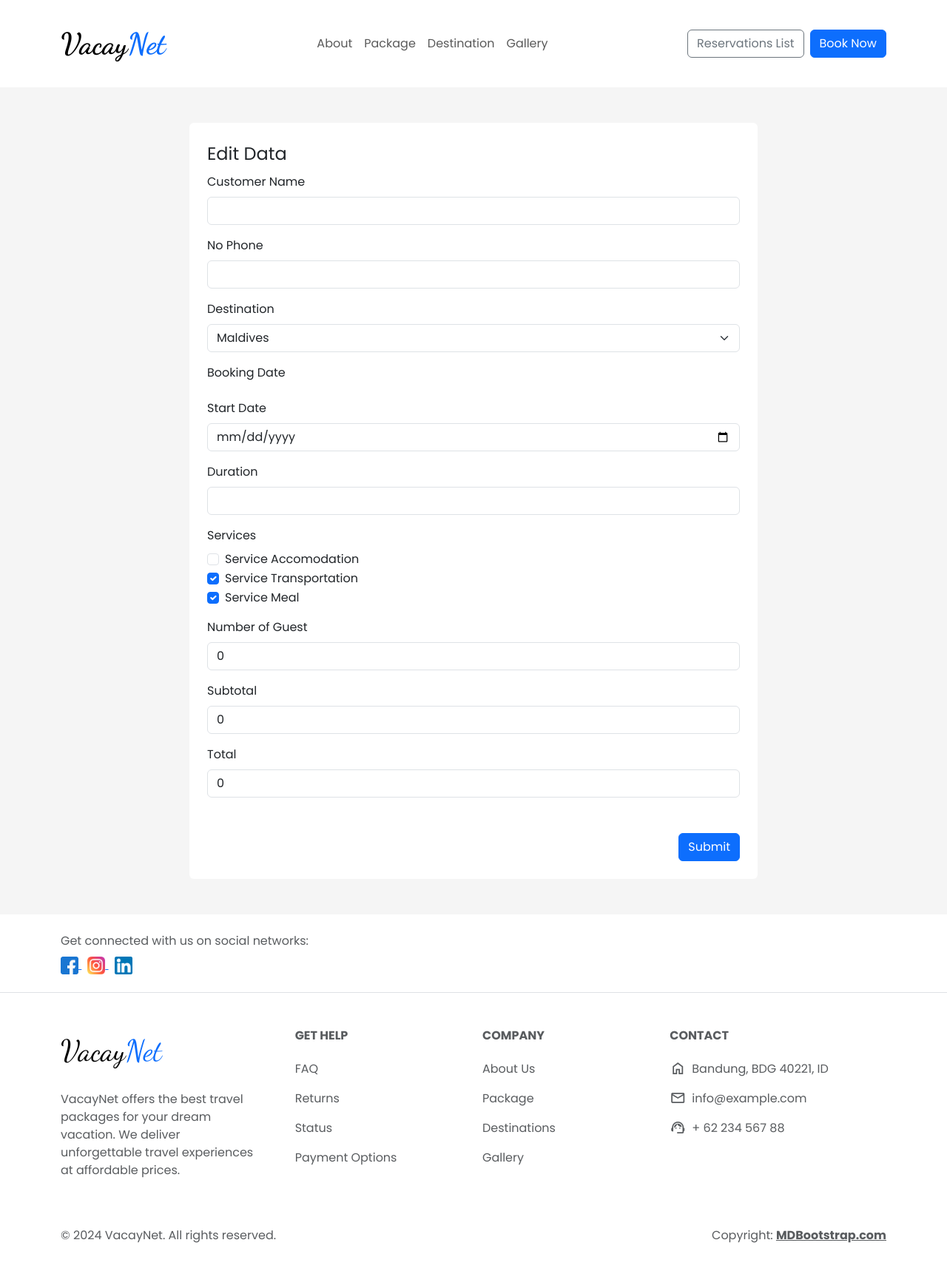
After one commit to imanmaulana1/vacation-website, a PHP site: page /edit-reservation.php?id=1 in a window 1280 px wide. The commit adds this page. Shown: the whole page at 74% size. Run offline with PHP 8.4, Linux system fonts and the light colour scheme; data that the repository does not hold is empty.

Commit message:
feat: add update operation for reservations

```diff
--- /dev/null
+++ b/assets/css/edit-reservation.css
@@ -0,0 +1,8 @@
+body {
+  background-color: #f5f5f5;
+}
+
+.max-w-md {
+  max-width: 768px;
+  width: 100%;
+}
--- /dev/null
+++ b/assets/js/edit.js
@@ -0,0 +1,48 @@
+$(document).ready(function () {
+  function getSubTotal(
+    duration,
+    serviceTransportasi,
+    servicePenginapan,
+    serviceMakanan
+  ) {
+    let subTotal = 0;
+
+    if (serviceMakanan) {
+      subTotal += 500000;
+    }
+    if (serviceTransportasi) {
+      subTotal += 1200000;
+    }
+    if (servicePenginapan) {
+      subTotal += 1000000;
+    }
+
+    return subTotal * duration;
+  }
+
+  function getTotal(guest, subTotal) {
+    return guest * subTotal;
+  }
+
+  function updateTotals() {
+    let duration = parseInt($('#duration').val()) || 0;
+    let transportasi = $('#transportasi').is(':checked');
+    let makanan = $('#makanan').is(':checked');
+    let penginapan = $('#penginapan').is(':checked');
+    let guest = parseInt($('#guest').val()) || 0;
+
+    let subTotal = getSubTotal(duration, transportasi, penginapan, makanan);
+    let total = getTotal(guest, subTotal);
+
+    $('#subTotal').val(subTotal);
+    $('#total').val(total);
+  }
+
+  // Event listeners
+  $('#duration, #transportasi, #makanan, #penginapan, #guest').on(
+    'change',
+    updateTotals
+  );
+
+  updateTotals();
+});
--- a/booking.php
+++ b/booking.php
@@ -1,8 +1,5 @@
 <?php
 
-
 require 'config/database.php';
-
 require 'functions/add.php';
-
 require 'views/booking.view.php';
--- /dev/null
+++ b/edit-reservation.php
@@ -0,0 +1,5 @@
+<?php
+
+require 'config/database.php';
+require 'functions/update.php';
+require 'views/edit-reservations.view.php';
--- a/functions/update.php
+++ b/functions/update.php
@@ -1 +1,15 @@
 <?php
+
+$id = $_GET['id'];
+
+if (isset($id)) {
+    $query = "SELECT * FROM pesanan WHERE id_pesanan = '$id'";
+
+    $result = mysqli_query($conn, $query);
+
+    if (!$result) {
+        die("Query failed: " . mysqli_error($conn));
+    }
+
+    $data = mysqli_fetch_assoc($result);
+}
--- a/index.php
+++ b/index.php
@@ -1,5 +1,4 @@
 <?php
 
 require 'config/database.php';
-
 require 'views/index.view.php';
--- /dev/null
+++ b/views/edit-reservations.view.php
@@ -0,0 +1,123 @@
+<!DOCTYPE html>
+<html lang="en">
+
+<head>
+    <meta charset="UTF-8">
+    <meta name="viewport" content="width=device-width, initial-scale=1.0">
+    <title>Document</title>
+
+    <!-- Google Fonts -->
+    <link rel="preconnect" href="https://fonts.googleapis.com">
+    <link rel="preconnect" href="https://fonts.gstatic.com" crossorigin>
+    <link href="https://fonts.googleapis.com/css2?family=Bebas+Neue&family=Dancing+Script:wght@400..700&family=Poppins:ital,wght@0,100;0,200;0,300;0,400;0,500;0,600;0,700;0,800;0,900;1,100;1,200;1,300;1,400;1,500;1,600;1,700;1,800;1,900&display=swap" rel="stylesheet">
+
+    <!-- Google Icons -->
+    <link rel="stylesheet" href="https://fonts.googleapis.com/css2?family=Material+Symbols+Outlined:opsz,wght,FILL,GRAD@24,400,0,0" />
+
+    <!-- Bootstrap CDN -->
+    <link href="https://cdn.jsdelivr.net/npm/bootstrap@5.3.3/dist/css/bootstrap.min.css" rel="stylesheet" integrity="sha384-QWTKZyjpPEjISv5WaRU9OFeRpok6YctnYmDr5pNlyT2bRjXh0JMhjY6hW+ALEwIH" crossorigin="anonymous">
+
+    <!-- Custom CSS -->
+    <link rel="stylesheet" href="./assets/css/styles.css">
+    <link rel="stylesheet" href="./assets/css/edit-reservation.css">
+</head>
+
+<body>
+    <?php include 'partials/header.php' ?>
+
+    <main>
+        <div class="container ">
+            <div class="row">
+                <div class="col-12 mx-auto">
+                    <form action="reservations.php" method="POST" class="max-w-md mx-auto m-5 p-4 bg-white rounded">
+                        <fieldset>
+                            <legend>Edit Data</legend>
+                            <div class="mb-3">
+                                <label for="name" class="form-label">Customer Name</label>
+                                <input type="text" class="form-control" name="name" id="name" value="<?= $data['nama_pemesan']; ?>" aria-describedby="name">
+                                <input type="hidden" id="hiddenId" name="id" value="<?= $data['id_pesanan']; ?>">
+                            </div>
+                            <div class="mb-3">
+                                <label for="phone" class="form-label">No Phone</label>
+                                <input type="text" class="form-control" value="<?= $data['nomor_hp']; ?>" name="phone" id="phone">
+                            </div>
+                            <div class="mb-3">
+                                <label for="package" class="form-label">Destination</label>
+                                <select class="form-select" name="package" aria-label="package">
+                                    <option value="1" <?= $data['id_paket_wisata'] == 1 ? 'selected' : '' ?>>Maldives</option>
+                                    <option value="2" <?= $data['id_paket_wisata'] == 2 ? 'selected' : '' ?>>Grand Canyon</option>
+                                    <option value="3" <?= $data['id_paket_wisata'] == 3 ? 'selected' : '' ?>>Great Barrier Reef</option>
+                                    <option value="4" <?= $data['id_paket_wisata'] == 4 ? 'selected' : '' ?>>Santorini</option>
+                                    <option value="5" <?= $data['id_paket_wisata'] == 5 ? 'selected' : '' ?>>Machu Picchu</option>
+                                </select>
+                            </div>
+                            <div class="mb-3">
+                                <label class="form-label" for="bookingDate">Booking Date</label>
+                                <p><?= $data['tanggal_pesanan']; ?></p>
+                                <input type="hidden" id="hiddenBookingDate" name="bookingDate" value="<?= $data['tanggal_pesanan']; ?>">
+                            </div>
+                            <div class="mb-3">
+                                <label class="form-label" for="startDate">Start Date</label>
+                                <input type="date" class="form-control" name="startDate" id="startDate" value="<?= $data['tanggal_mulai_wisata']; ?>">
+                            </div>
+                            <div class="mb-3">
+                                <label for="duration" class="form-label">Duration</label>
+                                <input type="number" class="form-control" name="duration" id="duration" aria-describedby="duration" min="0" value="<?= $data['durasi_wisata']; ?>">
+                            </div>
+                            <div class="mb-3">
+                                <label class="form-label">Services</label>
+                                <div class="form-check">
+                                    <input class="form-check-input" type="checkbox" value="<?= $data['layanan_penginapan']; ?>" name="penginapan" id="penginapan">
+                                    <label class="form-check-label" for="penginapan">
+                                        Service Accomodation
+                                    </label>
+                                </div>
+                                <div class="form-check">
+                                    <input class="form-check-input" type="checkbox" value="<?= $data['layanan_transportasi']; ?>" id="transportasi" name="transportasi" checked>
+                                    <label class="form-check-label" for="transportasi">
+                                        Service Transportation
+                                    </label>
+                                </div>
+                                <div class="form-check">
+                                    <input class="form-check-input" type="checkbox" value="<?= $data['layanan_makanan']; ?>" id="makanan" name="makanan" checked>
+                                    <label class="form-check-label" for="makanan">
+                                        Service Meal
+                                    </label>
+                                </div>
+                            </div>
+                            <div class="mb-3">
+                                <label class="form-label" for="guest">Number of Guest</label>
+                                <input type="number" class="form-control" name="guest" id="guest" min="0" value="<?= (int)$data['jumlah_peserta']; ?>">
+                            </div>
+                            <div class="mb-3">
+                                <label for="subTotal" class="form-label">Subtotal</label>
+                                <input type="number" class="form-control" id="subTotal" name="subTotal" value="<?= $data['harga_paket']; ?>" aria-describedby="subTotal" readonly>
+                            </div>
+                            <div class="mb-3">
+                                <label for="total" class="form-label">Total</label>
+                                <input type="number" class="form-control" id="total" name="total" value="<?= $data['jumlah_tagihan']; ?>" aria-describedby="total" readonly>
+                            </div>
+                            <div class="text-end mt-5">
+                                <button type="submit" name="edit" class="btn btn-primary">Submit</button>
+                            </div>
+                        </fieldset>
+                    </form>
+                </div>
+            </div>
+
+        </div>
+    </main>
+
+    <?php include 'partials/footer.php' ?>
+
+    <!-- Jquery -->
+    <script src="https://cdnjs.cloudflare.com/ajax/libs/jquery/3.7.1/jquery.min.js" integrity="sha512-v2CJ7UaYy4JwqLDIrZUI/4hqeoQieOmAZNXBeQyjo21dadnwR+8ZaIJVT8EE2iyI61OV8e6M8PP2/4hpQINQ/g==" crossorigin="anonymous" referrerpolicy="no-referrer"></script>
+
+    <!-- Bootstrap -->
+    <script src="https://cdn.jsdelivr.net/npm/bootstrap@5.3.3/dist/js/bootstrap.bundle.min.js" integrity="sha384-YvpcrYf0tY3lHB60NNkmXc5s9fDVZLESaAA55NDzOxhy9GkcIdslK1eN7N6jIeHz" crossorigin="anonymous"></script>
+
+    <!-- Custom JS -->
+    <script src="assets/js/edit.js"></script>
+</body>
+
+</html>
--- a/views/partials/header.php
+++ b/views/partials/header.php
@@ -1,5 +1,5 @@
 <header>
-    <nav class="navbar navbar-expand-lg py-4 nav">
+    <nav class="navbar navbar-expand-lg py-4 nav bg-white">
         <div class="container">
             <a class="navbar-brand fw-bold logo" href="index.php">Vacay<span class="text-primary">Net</span></a>
             <button class="navbar-toggler" type="button" data-bs-toggle="collapse" data-bs-target="#navbarSupportedContent" aria-controls="navbarSupportedContent" aria-expanded="false" aria-label="Toggle navigation">
```
Also changed, not shown: functions/index.php (+42 -0 lines), views/reservations.view.php (+22 -8 lines).
